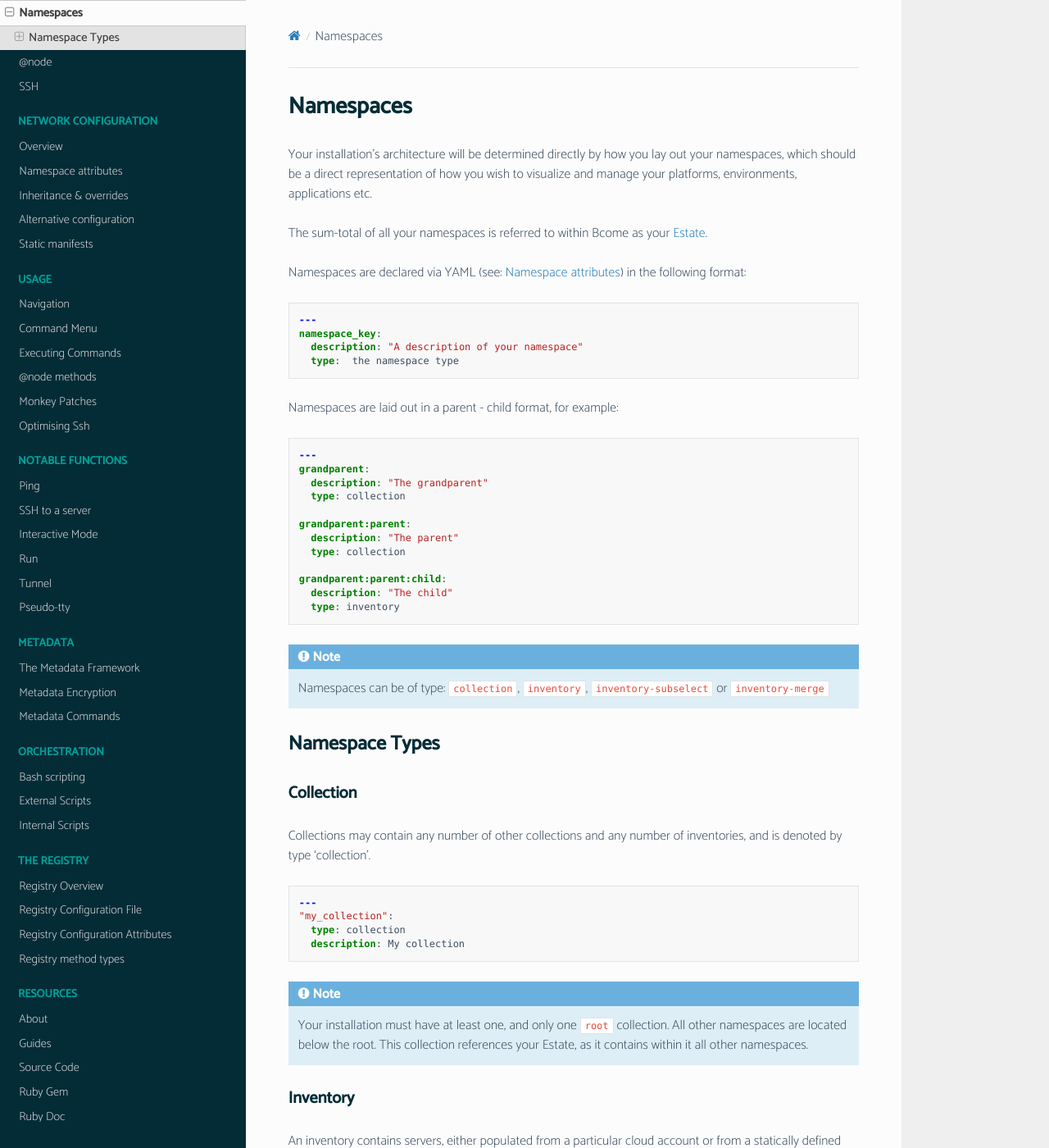
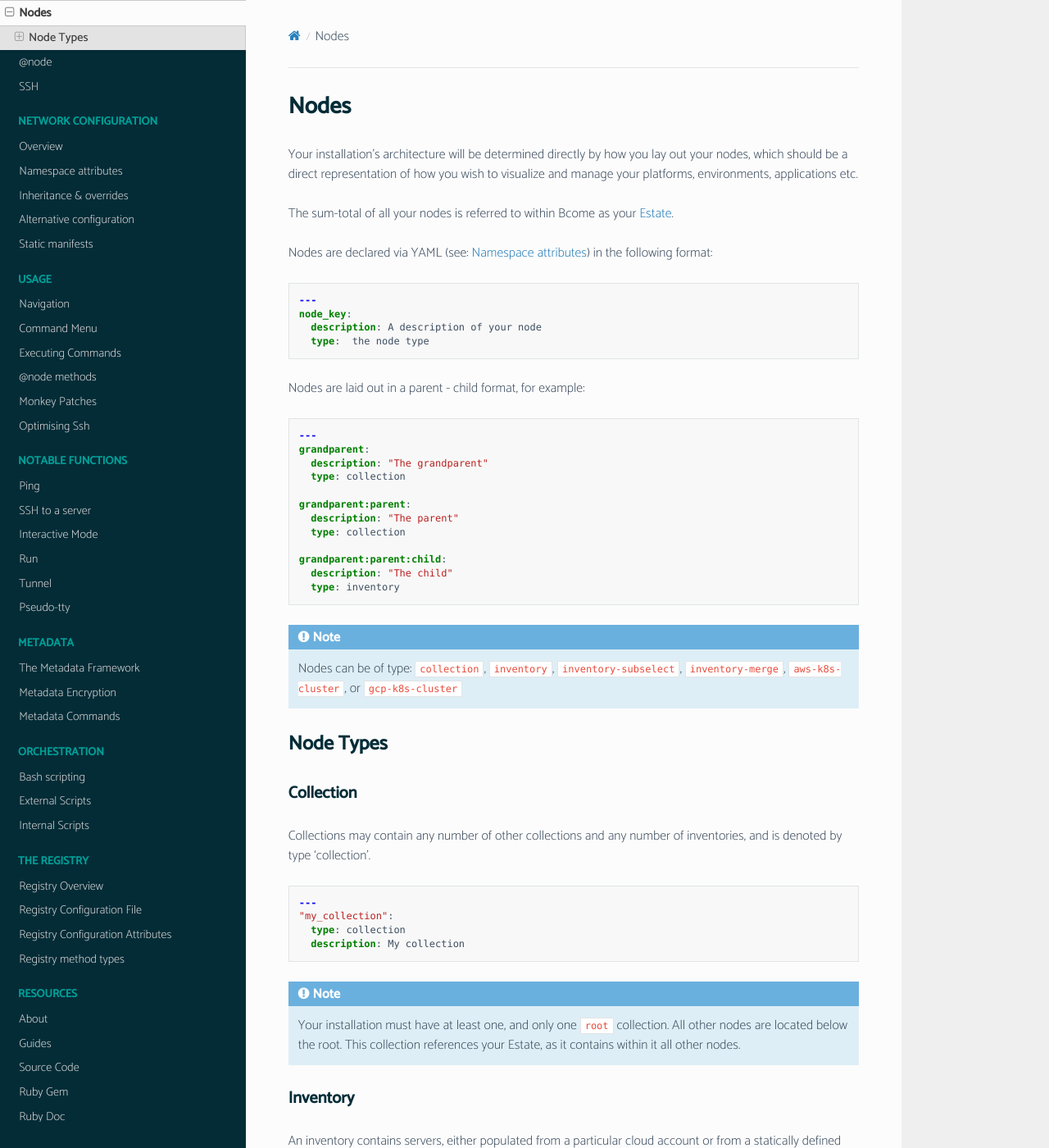
Before and after one commit to webzakimbo/bcome-read-the-docs, a Sphinx documentation site: the page built from docs/source/core-concepts/namespaces.rst, in a window 1280 px wide and 1400 px high. Shown: the whole window at 82% size. Built offline with Sphinx 7.4.7 and the Read the Docs theme 2.0.0, drawn with Linux system fonts in a browser that asks for light colours; pages that are not in the unit, such as notebooks, are missing from menus.

Commit message:
Start to change 'namespace' to 'node' as this term clashes with k8's concept of a namespace

```diff
--- a/docs/source/core-concepts/namespaces.rst
+++ b/docs/source/core-concepts/namespaces.rst
@@ -1,26 +1,26 @@
 .. meta::
-   :description lang=en: You Bcome installation's architecture will be determined directly by how you plan your namespaces.  Learn about the different namespace types here.
+   :description lang=en: Your Bcome installation's architecture will be determined directly by how you lay out your nodes.  Learn about the different node types here.
 
 .. include:: ../urls.rst
 
-**********
-Namespaces
-**********
+*****
+Nodes
+*****
 
-Your installation's architecture will be determined directly by how you lay out your namespaces, which should be a direct representation of how you wish to visualize and manage your platforms, environments, applications etc.
+Your installation's architecture will be determined directly by how you lay out your nodes, which should be a direct representation of how you wish to visualize and manage your platforms, environments, applications etc.
 
-The sum-total of all your namespaces is referred to within Bcome as your :doc:`../core-concepts/estate`.
+The sum-total of all your nodes is referred to within Bcome as your :doc:`../core-concepts/estate`.
 
-Namespaces are declared via YAML (see: :doc:`../network/network-configuration-attributes`) in the following format:
+Nodes are declared via YAML (see: :doc:`../network/network-configuration-attributes`) in the following format:
 
 .. code-block:: yaml
 
   ---
-  namespace_key:
-    description: "A description of your namespace"
-    type:  the namespace type
+  node_key:
+    description: A description of your node
+    type:  the node type
 
-Namespaces are laid out in a parent - child format, for example:
+Nodes are laid out in a parent - child format, for example:
 
 .. code-block:: yaml
 
@@ -39,11 +39,11 @@ Namespaces are laid out in a parent - child format, for example:
 
 .. note::
 
-   Namespaces can be of type: ``collection``, ``inventory``, ``inventory-subselect`` or ``inventory-merge``
+   Nodes can be of type: ``collection``, ``inventory``, ``inventory-subselect``, ``inventory-merge``, ``aws-k8s-cluster``, or ``gcp-k8s-cluster``
 
 
-Namespace Types
-===============
+Node Types
+==========
 
 Collection
 ^^^^^^^^^^
@@ -59,7 +59,7 @@ Collections may contain any number of other collections and any number of invent
 
 .. note::
 
-   Your installation must have at least one, and only one ``root`` collection. All other namespaces are located below the root.  This collection references your Estate, as it contains within it all other namespaces.
+   Your installation must have at least one, and only one ``root`` collection. All other nodes are located below the root.  This collection references your Estate, as it contains within it all other nodes.
 
 Inventory
 ^^^^^^^^^
```
